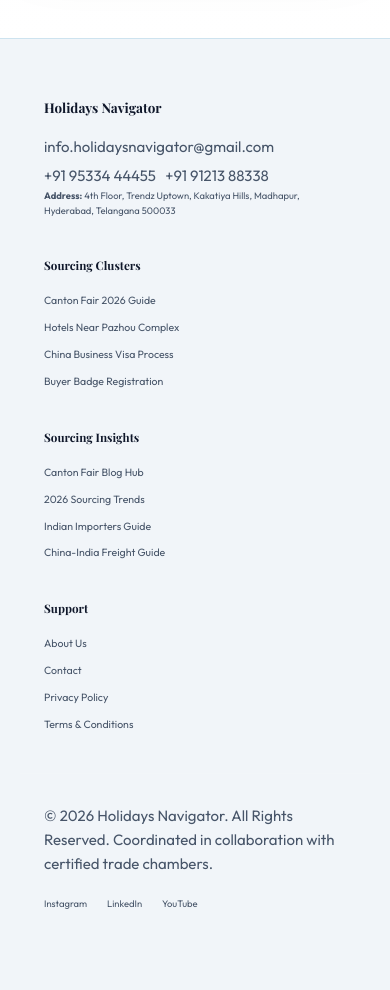
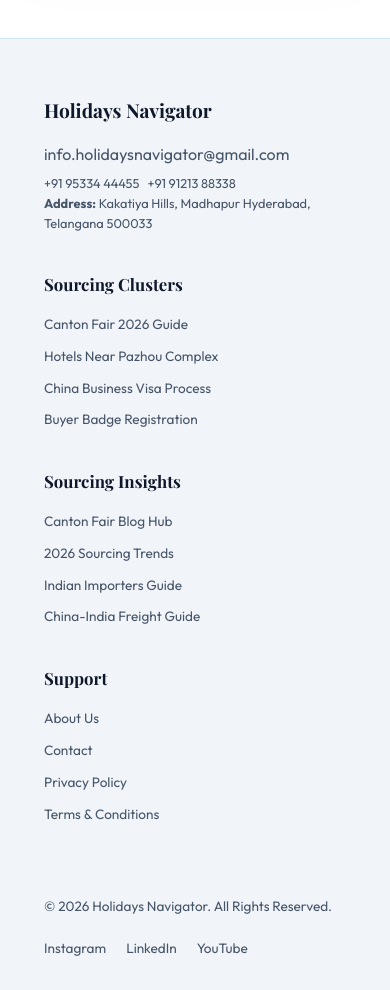
Before and after one commit to venkireddy39/Canton-Fair-Holidays-Navigator, a React (Vite) app: page /blog in a window 390 px wide. Shown: the part 4580-5570 px from the top of the page. Before the commit the page ends 5521 px from the top, so only its background shows below. Built offline with nearby package versions, Linux system fonts and the light colour scheme.

Commit message:
footer change

```diff
--- a/src/components/Layout.jsx
+++ b/src/components/Layout.jsx
@@ -73,25 +73,25 @@ export default function Layout() {
         padding: '60px 20px 30px',
         color: 'var(--text-muted)',
         fontFamily: 'var(--font-sans)',
-        fontSize: 'clamp(0.66rem, 2.4vw, 0.95rem)'
+        fontSize: '0.85rem'
       }}>
         <div className="container" style={{
           maxWidth: '1200px',
           margin: '0 auto',
           display: 'grid',
-          gridTemplateColumns: 'repeat(auto-fit, minmax(min(100%, 220px), 1fr))',
+          gridTemplateColumns: 'repeat(auto-fit, minmax(220px, 1fr))',
           gap: '40px',
           paddingBottom: '40px',
           borderBottom: '1px solid rgba(255, 255, 255, 0.05)'
         }}>
           {/* Brand Info */}
           <div>
-            <h3 style={{ color: 'var(--text-light)', fontSize: 'clamp(0.84rem, 3.0vw, 1.2rem)', fontWeight: '700', marginBottom: '20px' }}>Holidays Navigator</h3>
-            <div style={{ marginTop: '20px', lineHeight: '1.8' }}>
-              <p style={{ margin: '0 0 5px 0' }}>
+            <h3 style={{ color: 'var(--text-light)', fontSize: '1.2rem', fontWeight: '700', marginBottom: '20px' }}>Holidays Navigator</h3>
+            <div style={{ marginTop: '20px', lineHeight: '1.8', fontSize: '0.8rem' }}>
+              <p style={{ margin: '0 0 5px 0', fontSize: '1.0rem' }}>
                 <strong> </strong> <a href="mailto: info.holidaysnavigator@gmail.com" style={{ color: 'inherit', textDecoration: 'none' }}>info.holidaysnavigator@gmail.com</a><br />
               </p>
-              <p style={{ margin: 0 }}>
+              <p style={{ margin: 0, fontSize: '0.8rem' }}>
                 <strong> </strong>{' '}
                 <a href="tel:+919533444455" style={{ color: 'inherit', textDecoration: 'none' }}>+91 95334 44455</a>
                 {' '}&nbsp;{' '}
@@ -99,14 +99,14 @@ export default function Layout() {
               </p>
 
             </div>
-            <p style={{ fontSize: 'clamp(0.59rem, 2.1vw, 0.85rem)', margin: 0 }}>
-              <strong>Address:</strong> 4th Floor, Trendz Uptown, Kakatiya Hills, Madhapur, Hyderabad, Telangana 500033
+            <p style={{ margin: 0, fontSize: '0.8rem' }}>
+              <strong>Address:</strong> Kakatiya Hills, Madhapur Hyderabad, Telangana 500033
             </p>
           </div>
 
           {/* Sourcing Hub Clusters */}
           <div>
-            <h4 style={{ color: 'var(--text-light)', fontSize: 'clamp(0.73rem, 2.6vw, 1.05rem)', fontWeight: '700', marginBottom: '20px' }}>Sourcing Clusters</h4>
+            <h4 style={{ color: 'var(--text-light)', fontSize: '1.05rem', fontWeight: '700', marginBottom: '20px' }}>Sourcing Clusters</h4>
             <ul style={{ listStyle: 'none', padding: 0, display: 'flex', flexDirection: 'column', gap: '10px' }}>
               <li><a href="/canton-fair-2026-guide" style={{ color: 'inherit', textDecoration: 'none' }}>Canton Fair 2026 Guide</a></li>
               <li><a href="/best-hotels-near-canton-fair" style={{ color: 'inherit', textDecoration: 'none' }}>Hotels Near Pazhou Complex</a></li>
@@ -114,10 +114,9 @@ export default function Layout() {
               <li><a href="/how-to-register-for-canton-fair" style={{ color: 'inherit', textDecoration: 'none' }}>Buyer Badge Registration</a></li>
             </ul>
           </div>
-
           {/* Expert Travel Resources */}
           <div>
-            <h4 style={{ color: 'var(--text-light)', fontSize: 'clamp(0.73rem, 2.6vw, 1.05rem)', fontWeight: '700', marginBottom: '20px' }}>Sourcing Insights</h4>
+            <h4 style={{ color: 'var(--text-light)', fontSize: '1.05rem', fontWeight: '700', marginBottom: '20px' }}>Sourcing Insights</h4>
             <ul style={{ listStyle: 'none', padding: 0, display: 'flex', flexDirection: 'column', gap: '10px' }}>
               <li><a href="/blog" style={{ color: 'inherit', textDecoration: 'none' }}>Canton Fair Blog Hub</a></li>
               <li><a href="/blog/top-products-trending-at-canton-fair-2026" style={{ color: 'inherit', textDecoration: 'none' }}>2026 Sourcing Trends</a></li>
@@ -128,7 +127,7 @@ export default function Layout() {
 
           {/* Support Links */}
           <div>
-            <h4 style={{ color: 'var(--text-light)', fontSize: 'clamp(0.73rem, 2.6vw, 1.05rem)', fontWeight: '700', marginBottom: '20px' }}>Support</h4>
+            <h4 style={{ color: 'var(--text-light)', fontSize: '1.05rem', fontWeight: '700', marginBottom: '20px' }}>Support</h4>
             <ul style={{ listStyle: 'none', padding: 0, display: 'flex', flexDirection: 'column', gap: '10px' }}>
               <li><a href="/about-us" style={{ color: 'inherit', textDecoration: 'none' }}>About Us</a></li>
               <li><a href="/#contact" style={{ color: 'inherit', textDecoration: 'none' }}>Contact</a></li>
@@ -145,15 +144,13 @@ export default function Layout() {
           paddingTop: '30px',
           display: 'flex',
           flexWrap: 'wrap',
-          justifyContent: 'space-between',
+          justifyContent: 'center',
           alignItems: 'center',
           gap: '20px',
-          fontSize: 'clamp(0.59rem, 2.1vw, 0.85rem)'
+          fontSize: '0.85rem'
         }}>
-          <p style={{ margin: 0 }}>
-            &copy; {new Date().getFullYear()} Holidays Navigator. All Rights Reserved. Coordinated in collaboration with certified trade chambers.
-          </p>
-          <div style={{ display: 'flex', gap: '20px', marginRight: '230px' }}>
+          <div style={{ display: 'flex', alignItems: 'center', gap: '20px', flexWrap: 'wrap' }}>
+            <span>&copy; {new Date().getFullYear()} Holidays Navigator. All Rights Reserved.</span>
             <a href="https://www.instagram.com/holidaysnavigator?igsh=MWtuczJqenJtdGN2ZA==" target="_blank" rel="noopener noreferrer" style={{ color: 'inherit', textDecoration: 'none' }}>Instagram</a>
             <a href="https://www.linkedin.com/company/holidaysnavigator/" target="_blank" rel="noopener noreferrer" style={{ color: 'inherit', textDecoration: 'none' }}>LinkedIn</a>
             <a href="https://www.youtube.com/@holidaysnavigator" target="_blank" rel="noopener noreferrer" style={{ color: 'inherit', textDecoration: 'none' }}>YouTube</a>
--- a/src/index.css
+++ b/src/index.css
@@ -136,7 +136,7 @@ iframe {
 }
 
 .blog-content h2 {
-  font-size: 1.85rem;
+  font-size: clamp(20px, 4vw, 1.85rem);
   font-weight: 700;
   color: var(--text-light);
   margin-top: 40px;
@@ -159,18 +159,18 @@ iframe {
 }
 
 .blog-content h3 {
-  font-size: 1.45rem;
+  font-size: clamp(18px, 3.5vw, 1.45rem);
   font-weight: 600;
   color: var(--text-light);
   margin-top: 30px;
   margin-bottom: 15px;
-  line-height: 1.35;
+  line-height: 1.3;
   font-family: var(--font-serif);
 }
 
 .blog-content p {
-  font-size: 1.125rem;
-  line-height: 1.85;
+  font-size: clamp(15px, 2.5vw, 1.125rem);
+  line-height: 1.75;
   color: var(--text-muted);
   margin-bottom: 25px;
 }
@@ -194,16 +194,28 @@ iframe {
 }
 
 .blog-content li {
-  font-size: 1.1rem;
+  font-size: clamp(15px, 2.5vw, 1.1rem);
   line-height: 1.7;
   margin-bottom: 10px;
   padding-left: 5px;
 }
 
-/* Category Selector Hide Scrollbar Utility */
-.category-selector-container::-webkit-scrollbar {
-  display: none;
+.blog-content blockquote {
+  font-size: clamp(16px, 2.5vw, 1.25rem);
+  line-height: 1.6;
+  color: var(--text-light);
+  border-left: 4px solid var(--accent-green);
+  margin-bottom: 25px;
+  font-style: italic;
+  background: var(--card-highlight-bg);
+  padding: 15px 20px;
+  border-radius: 0 8px 8px 0;
 }
+
+.blog-article {
+  padding: clamp(60px, 8vw, 90px) 16px clamp(30px, 6vw, 40px);
+}
+
 
 .stat-icon-color {
   color: var(--accent-gold);
--- a/src/pages/BlogPost.jsx
+++ b/src/pages/BlogPost.jsx
@@ -32,7 +32,7 @@ export default function BlogPost() {
         dateModified={post.dateModified || post.datePublished}
       />
 
-      <article style={{ padding: '140px 20px 60px', background: 'var(--bg-dark)', minHeight: '80vh' }}>
+      <article className="blog-article" style={{ background: 'var(--bg-dark)', minHeight: '80vh' }}>
         <div className="container" style={{ maxWidth: '800px', margin: '0 auto' }}>
 
           <Link
@@ -69,11 +69,11 @@ export default function BlogPost() {
           </div>
 
           <h1 style={{
-            fontSize: 'clamp(2rem, 5vw, 3rem)',
+            fontSize: 'clamp(28px, 6vw, 42px)',
             fontWeight: '800',
             color: 'var(--text-light)',
             marginBottom: '30px',
-            lineHeight: '1.25',
+            lineHeight: '1.2',
             fontFamily: 'var(--font-serif)'
           }}>
             {post.title}
@@ -82,12 +82,9 @@ export default function BlogPost() {
           <div
             className="blog-content"
             style={{
-              color: 'var(--text-muted)',
-              fontSize: 'clamp(0.79rem, 2.8vw, 1.125rem)',
-              lineHeight: '1.85',
-              fontFamily: 'var(--font-sans)'
-            }}
-            dangerouslySetInnerHTML={{ __html: post.content }}
+            color: 'var(--text-muted)',
+            fontFamily: 'var(--font-sans)'
+          }}dangerouslySetInnerHTML={{ __html: post.content }}
           />
 
           {/* Internal Linking Clusters injected after post */}
```
